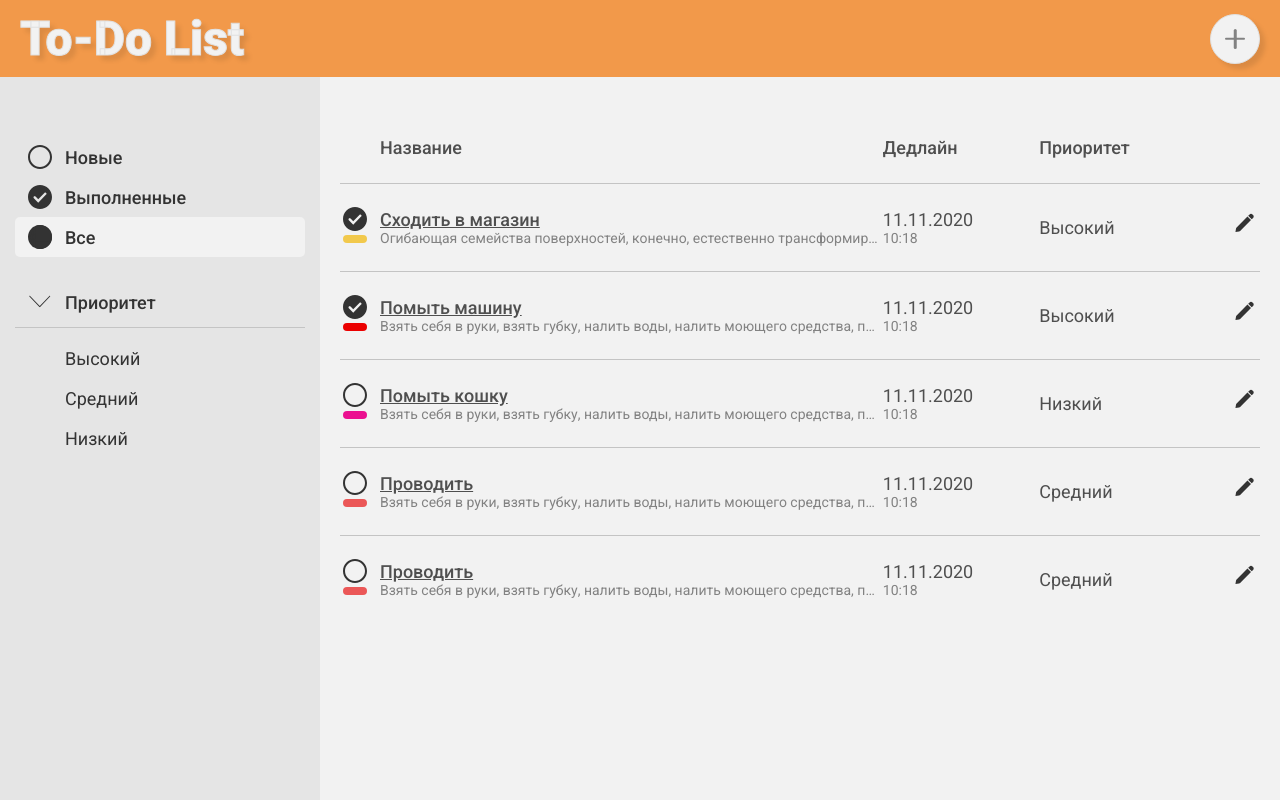
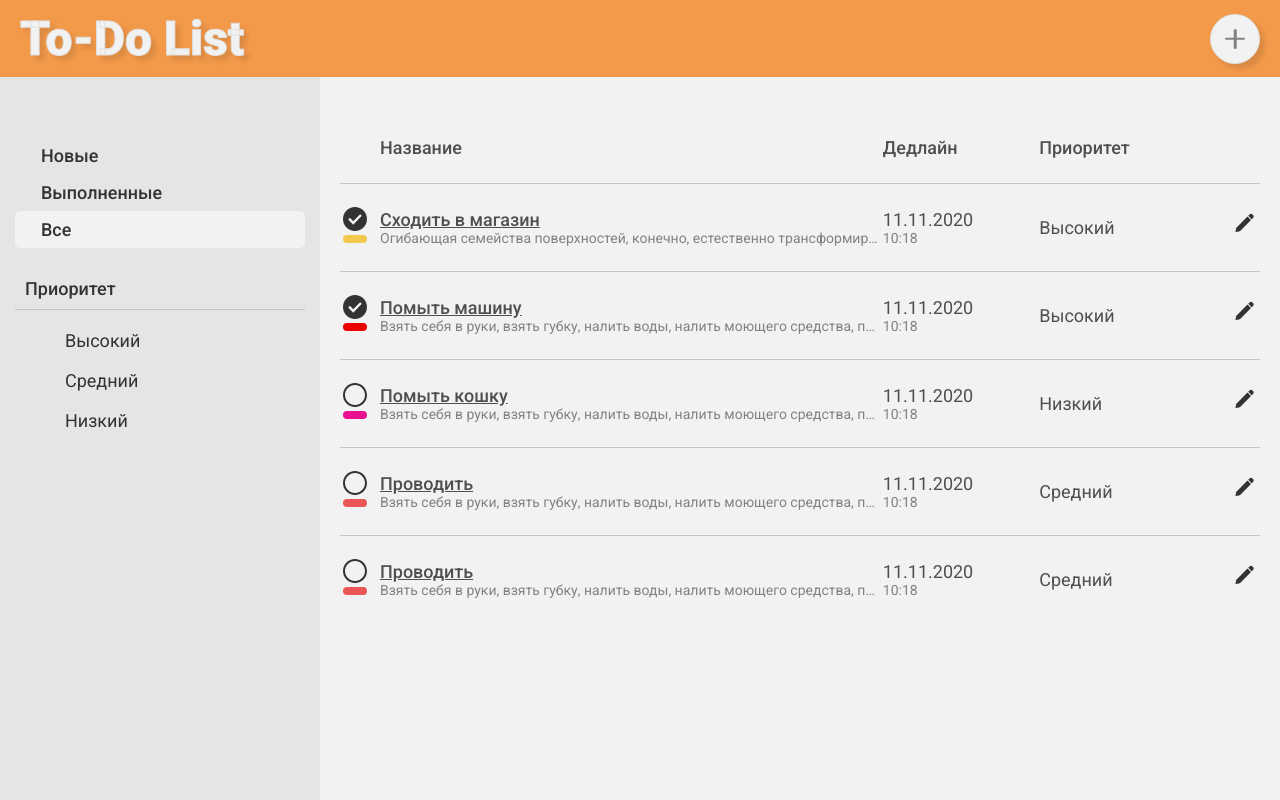
Before and after one commit to evgenstepanov/ToDo-List, a React (Create React App) app: page / in a window 1280 px wide. Built offline with nearby package versions, Linux system fonts and the light colour scheme.

Commit message:
State для открытия/закрытия меню

```diff
--- a/src/components/Menu.js
+++ b/src/components/Menu.js
@@ -7,11 +7,12 @@ export default function Menu() {
     statusFilter: [statusFilter],
     priority: [priority],
     priorityIsOpen: [priorityIsOpen, setPriorityIsOpen],
+    menuIsOpen: [menuIsOpen],
     filterStatus,
   } = React.useContext(StoreContext);
 
   return (
-    <div className='Menu'>
+    <div className={`Menu Menu_${menuIsOpen ? 'opened' : 'closed'}`}>
       <div className='status Menu__block-buttons'>
         {statusFilter.map(item => {
           return (
@@ -23,7 +24,7 @@ export default function Menu() {
               onClick={() => filterStatus(item.type)}
             >
               <div
-                className={`icon-status status-button__icon-status icon-status_${item.type}`}
+                className={`icon status-button__icon-status icon_${item.type}`}
               ></div>
               {item.name}
             </button>
@@ -32,11 +33,11 @@ export default function Menu() {
       </div>
       <div className='priority'>
         <button
-          className='button priority-main-button Menu__priority-main-button '
+          className='button priority-main-button text_medium-weight Menu__priority-main-button '
           onClick={() => setPriorityIsOpen(!priorityIsOpen)}
         >
           <div
-            className={`main-btn__icon main-btn__icon_${
+            className={`priority-main-btn__icon priority-main-btn__icon_${
               priorityIsOpen ? 'opened' : 'closed'
             }`}
           ></div>
--- a/src/store.js
+++ b/src/store.js
@@ -71,6 +71,8 @@ export default function ToDoProvider({ children }) {
         'Взять себя в руки, взять губку, налить воды, налить моющего средства, попросить помыть машину жену',
     },
   ]);
+
+  const [menuIsOpen, setMenuIsOpen] = useState(false);
 
   const [filteredTodos, setFilteredTodo] = useState(todos);
   const [statusFilter, setStatusFilter] = useState([
@@ -188,7 +190,7 @@ export default function ToDoProvider({ children }) {
     return slugify(tempText);
   };
 
-  const getEditModal = id => {
+  const openEditModal = id => {
     let tempTodo = todos.find(todo => todo.id === id);
     setTodoInEdit(tempTodo);
     setEditMode(true);
@@ -260,6 +262,7 @@ export default function ToDoProvider({ children }) {
     modalIsOpen: [modalIsOpen, setModalIsOpen],
     todoInEdit: [todoInEdit, setTodoInEdit],
     editMode: [editMode, setEditMode],
+    menuIsOpen: [menuIsOpen, setMenuIsOpen],
     filterStatus,
     nameIsValid,
     toggleStatusTodo,
@@ -269,7 +272,7 @@ export default function ToDoProvider({ children }) {
     createNewOne,
     getDate,
     getTime,
-    getEditModal,
+    openEditModal,
     openEmptyModal,
     saveTodo,
     deleteTodo,
```
